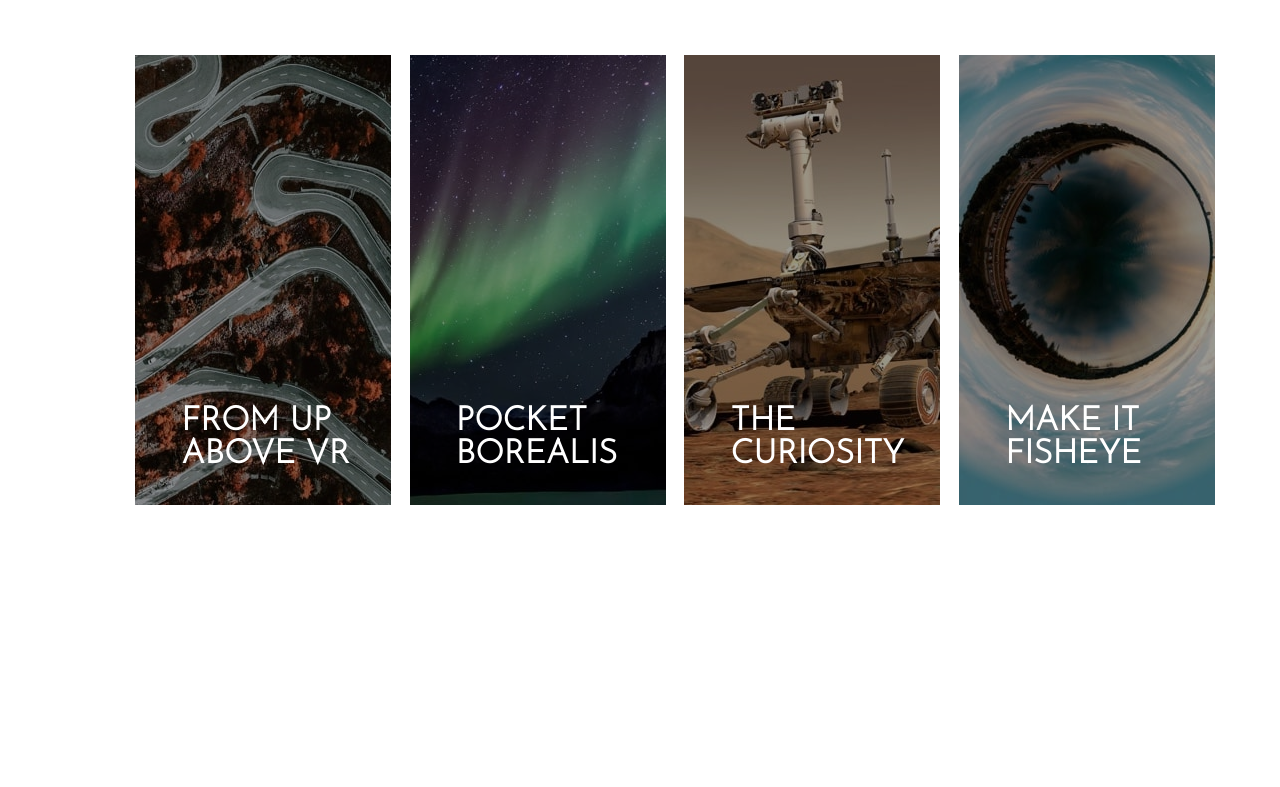
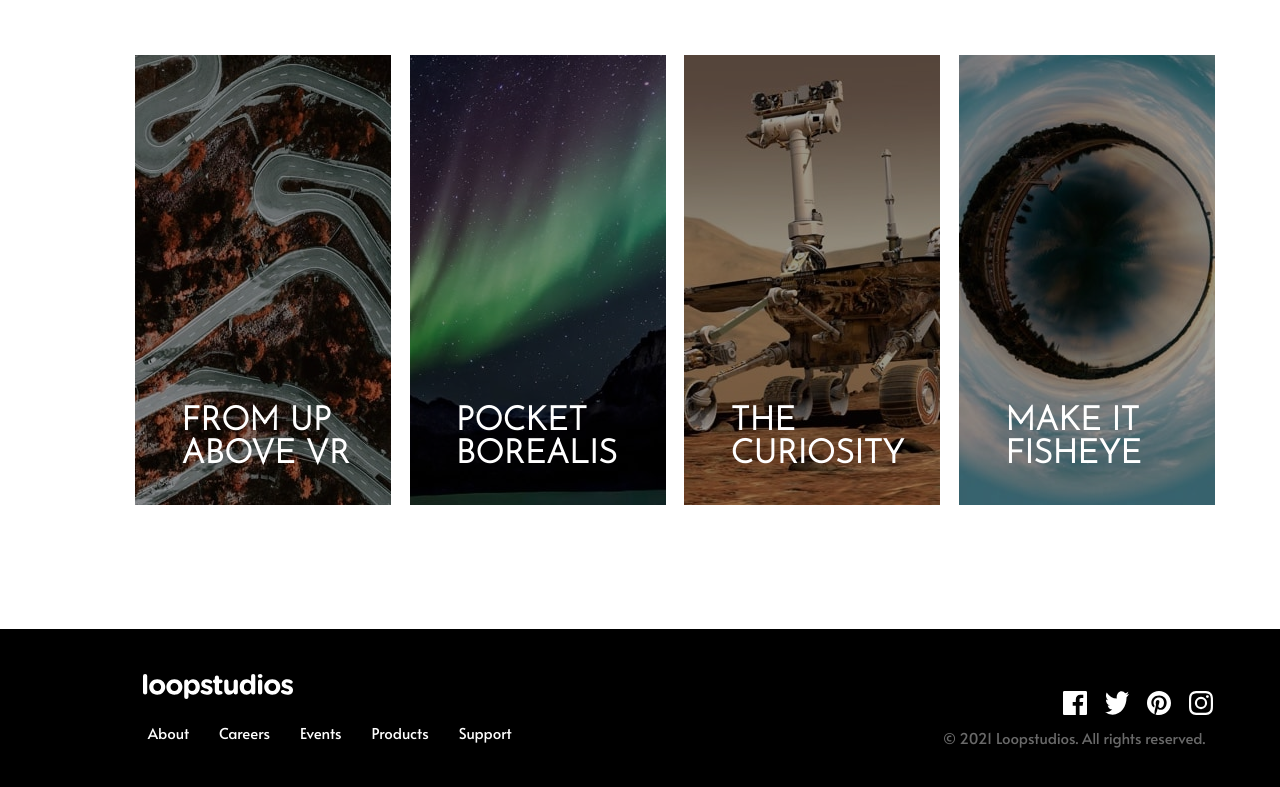
Before and after one commit to RYasser/Landing-Page, a Vue app: page / in a window 1280 px wide. Shown: the part 1991-2778 px from the top of the page. Before the commit the page ends 2620 px from the top, so only its background shows below. Built offline with nearby package versions, Linux system fonts and the light colour scheme.

Commit message:
Adicionando o footer

```diff
--- a/src/App.vue
+++ b/src/App.vue
@@ -3,6 +3,7 @@
     <Cabecalho/>
     <Interativo/>
     <Criacoes/>
+    <Footer/>
   </div>
 </template>
 
@@ -10,12 +11,14 @@
 import Cabecalho from "./components/header/Cabecalho.vue"
 import Interativo from "./components/interativo/Interativo.vue"
 import Criacoes from "./components/criacoes/Criacoes.vue"
+import Footer from "./components/footer/Footer.vue"
 
 export default {
   components: {
     Cabecalho,
     Interativo,
-    Criacoes
+    Criacoes,
+    Footer
   }
 }
 </script>
--- /dev/null
+++ b/src/components/footer/Footer.vue
@@ -0,0 +1,69 @@
+<template>
+  <footer class="footer">
+    <div class="containerFooter">
+      <img class="logo" src="../../assets/images/logo.svg">
+      <Menu class="menu"/>
+      <div class="redesSociais">
+        <img src="../../assets/images/icon-facebook.svg">
+        <img src="../../assets/images/icon-twitter.svg">
+        <img src="../../assets/images/icon-pinterest.svg">
+        <img src="../../assets/images/icon-instagram.svg">
+      </div>
+      <p class="direitosReservados">© 2021 Loopstudios. All rights reserved.</p>
+    </div>
+  </footer>
+</template>
+
+<script>
+import Menu from "../header/Menu.vue"
+
+export default {
+  components: {
+    Menu
+  }
+}
+</script>
+
+<style scoped>
+  .footer {
+    height: auto;
+    width: auto;
+  }
+
+  .containerFooter {
+    width: auto;
+    height: 11em;
+    background-color: black;
+    padding: 3em 15em 3em 8.5em;
+    overflow: hidden;
+  }
+
+  .logo {
+    position: relative;
+    left: 1rem;
+    width: 10em;
+  }
+
+  .menu {
+    position: relative;
+    right: 49.5%;
+    top: 45%;
+  }
+
+  .direitosReservados {
+    position: relative;
+    left: 75%;
+    bottom: 1rem;
+    color: hsl(0, 0%, 41%);
+    max-width: 18.5rem;
+  }
+
+  .redesSociais {
+    position: relative;
+    left: 86%;
+    bottom: 15%;
+    display: flex;
+    justify-content: space-between;
+    max-width: 10rem;
+  }
+</style>
--- a/src/components/header/Cabecalho.vue
+++ b/src/components/header/Cabecalho.vue
@@ -1,6 +1,7 @@
 <template>
   <header class="cabecalho">
     <div class="containerCabecalho">
+      <img class="logo" src="../../assets/images/logo.svg">
       <Menu/>
       <!--TEXTO DA CAIXA DA TÍTULO PRINCIPAL DO CABEÇALHO-->
       <TituloPrincipal class="tituloPrincipal">
@@ -31,6 +32,10 @@ export default {
     height: 600px;
   }
 
+  .logo {
+    float: left;
+  }
+
   .containerCabecalho {
     padding: 70px 120px;
   }
--- a/src/components/header/Menu.vue
+++ b/src/components/header/Menu.vue
@@ -1,6 +1,6 @@
 <template>
   <div class="containerMenu">
-    <img class="logo" src="../../assets/images/logo.svg">
+
 
     <!-- PERCORRENDO ARRAY DE ITENS PARA MOSTRAR NO MENU -->
     <nav class="menu">
@@ -43,7 +43,7 @@ export default {
   .itemMenu {
     color: white;
     margin: 15px;
-    height: 50px;
+    height: 30px;
     width: 100%;
   }
 
```
